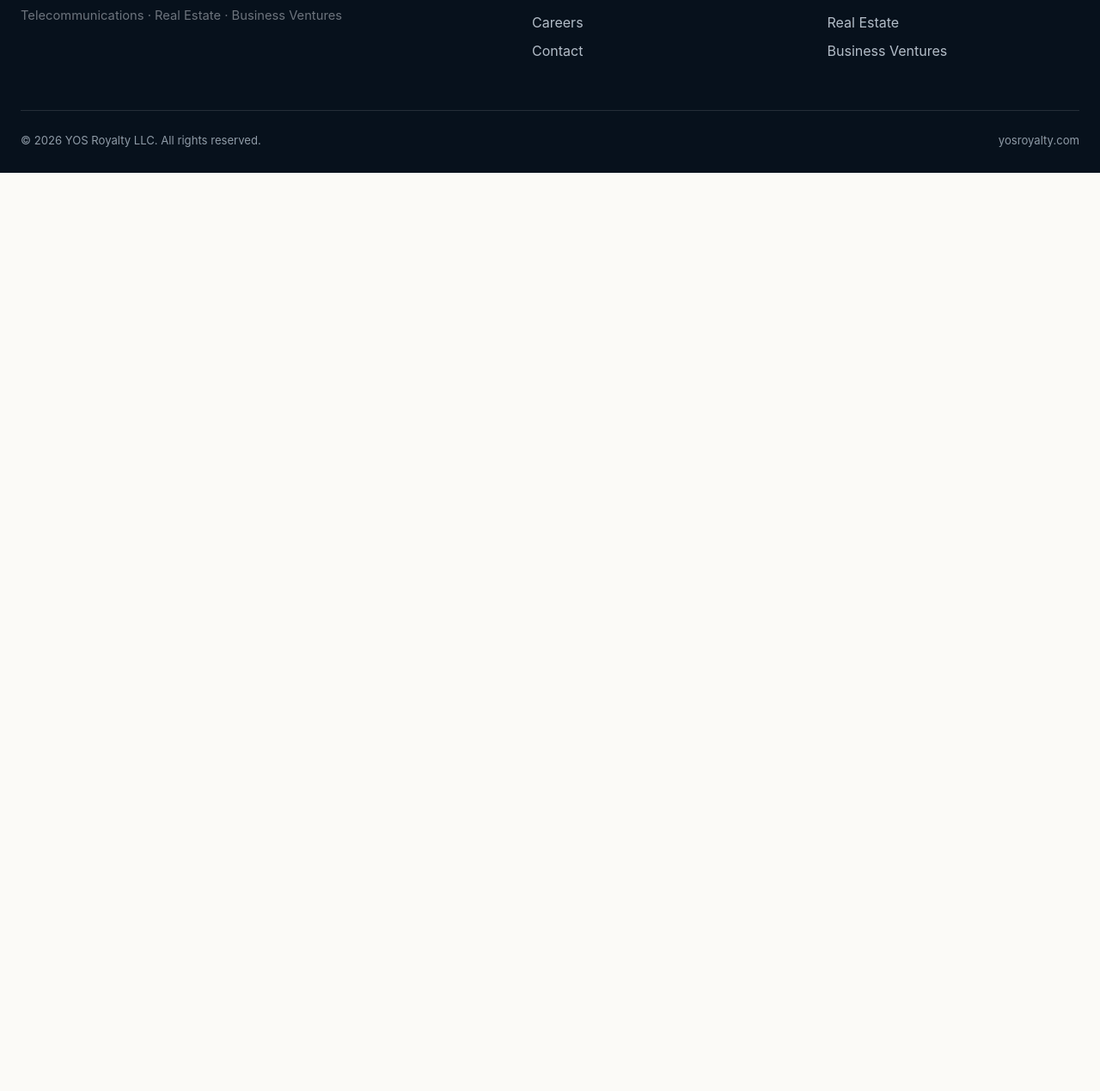
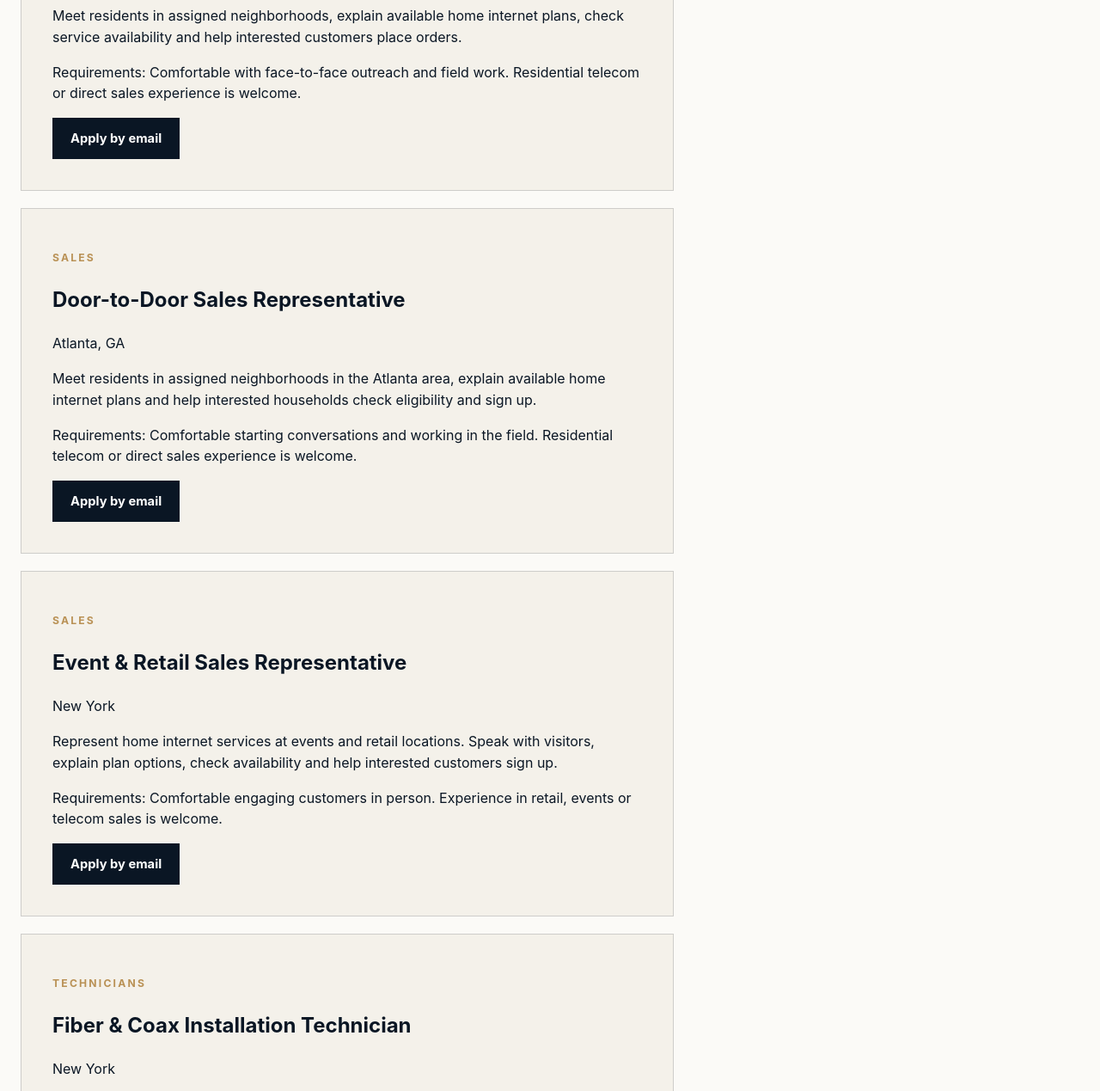
Before and after one commit to moya2016pochta-code/yos-royalty-website, a plain HTML site: page careers.html in a window 1280 px wide. Shown: the part 854-2123 px from the top of the page at 86% size. Before the commit the page ends 1055 px from the top, so only its background shows below. Drawn offline with Linux system fonts and the light colour scheme.

Commit message:
Publish five sales and field technician openings

```diff
--- a/assets/careers.js
+++ b/assets/careers.js
@@ -3,6 +3,7 @@ const status = document.querySelector('#listing-status');
 const listings = document.querySelector('#listings');
 const categories = {
   project: 'Open Projects',
+  sales: 'Sales',
   technician: 'Technicians',
   subcontractor: 'Subcontractors'
 };
@@ -24,8 +25,8 @@ function makeListing(post) {
   if (post.requirements) appendText(card, 'p', 'Requirements: ' + post.requirements);
   const apply = document.createElement('a');
   apply.className = 'btn dark';
-  apply.textContent = post.category === 'technician' ? 'Apply by email' : 'Email about this opportunity';
-  apply.href = 'mailto:info@yosroyalty.com?subject=' + encodeURIComponent('Careers inquiry: ' + post.title);
+  apply.textContent = ['technician', 'sales'].includes(post.category) ? 'Apply by email' : 'Email about this opportunity';
+  apply.href = 'mailto:info@yosroyalty.com?subject=' + encodeURIComponent('Careers inquiry: ' + post.title + ' - ' + post.location);
   card.append(apply);
   return card;
 }
--- a/careers.html
+++ b/careers.html
@@ -4,7 +4,7 @@
 <meta charset="utf-8">
 <meta name="viewport" content="width=device-width,initial-scale=1">
 <title>Careers | YOS Royalty LLC</title>
-<meta name="description" content="Find open projects, technician roles and subcontracting opportunities with YOS Royalty LLC.">
+<meta name="description" content="Find open projects, sales and technician roles and subcontracting opportunities with YOS Royalty LLC.">
 <link rel="stylesheet" href="assets/styles.css">
 </head>
 <body>
@@ -12,13 +12,14 @@
 <main>
 <section class="page-hero"><div class="container">
 <h1 class="display">Careers</h1>
-<p class="lead">Explore open projects, technician roles and subcontracting opportunities.</p>
+<p class="lead">Explore open projects, sales roles, technician openings and subcontracting opportunities.</p>
 </div></section>
 <section class="section"><div class="container">
 <label for="listing-filter">Show</label>
 <select id="listing-filter">
 <option value="all">All opportunities</option>
 <option value="project">Open Projects</option>
+<option value="sales">Sales</option>
 <option value="technician">Technicians</option>
 <option value="subcontractor">Subcontractors</option>
 </select>
--- a/opportunities.json
+++ b/opportunities.json
@@ -1,4 +1,49 @@
 [
+  {
+    "status": "open",
+    "category": "sales",
+    "title": "Door-to-Door Sales Representative",
+    "location": "Ohio",
+    "start": "",
+    "description": "Meet residents in assigned neighborhoods, explain available home internet plans, check service availability and help interested customers place orders.",
+    "requirements": "Comfortable with face-to-face outreach and field work. Residential telecom or direct sales experience is welcome."
+  },
+  {
+    "status": "open",
+    "category": "sales",
+    "title": "Door-to-Door Sales Representative",
+    "location": "Atlanta, GA",
+    "start": "",
+    "description": "Meet residents in assigned neighborhoods in the Atlanta area, explain available home internet plans and help interested households check eligibility and sign up.",
+    "requirements": "Comfortable starting conversations and working in the field. Residential telecom or direct sales experience is welcome."
+  },
+  {
+    "status": "open",
+    "category": "sales",
+    "title": "Event & Retail Sales Representative",
+    "location": "New York",
+    "start": "",
+    "description": "Represent home internet services at events and retail locations. Speak with visitors, explain plan options, check availability and help interested customers sign up.",
+    "requirements": "Comfortable engaging customers in person. Experience in retail, events or telecom sales is welcome."
+  },
+  {
+    "status": "open",
+    "category": "technician",
+    "title": "Fiber & Coax Installation Technician",
+    "location": "New York",
+    "start": "",
+    "description": "Install and activate residential fiber and coax internet service. Work includes routing cable, setting up customer equipment, testing service, troubleshooting and documenting completed jobs.",
+    "requirements": "Fiber, coax or related field experience is welcome. Tell us what equipment you have, whether you have a work vehicle and which areas you can cover."
+  },
+  {
+    "status": "open",
+    "category": "technician",
+    "title": "Fiber & Coax Installation Technician",
+    "location": "Maine, New Hampshire & Vermont",
+    "start": "",
+    "description": "Install and troubleshoot residential fiber and coax internet service on regional assignments. Work includes cable routing, equipment setup, service activation, signal testing and job documentation.",
+    "requirements": "Fiber, coax or related field experience is welcome. Include your home base, available markets, travel availability and whether you have a work vehicle and tools."
+  },
   {
     "status": "draft",
     "category": "technician",
```
Also changed, not shown: README_DEPLOY.txt.
